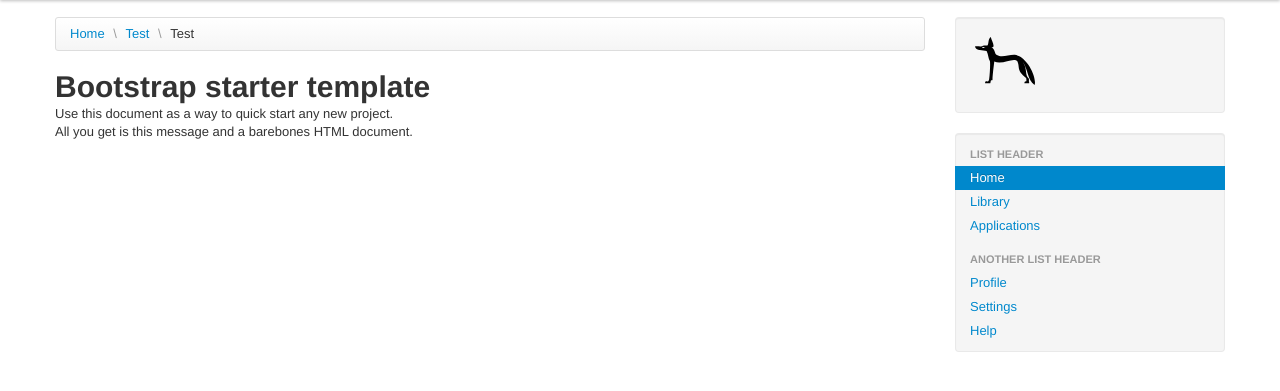
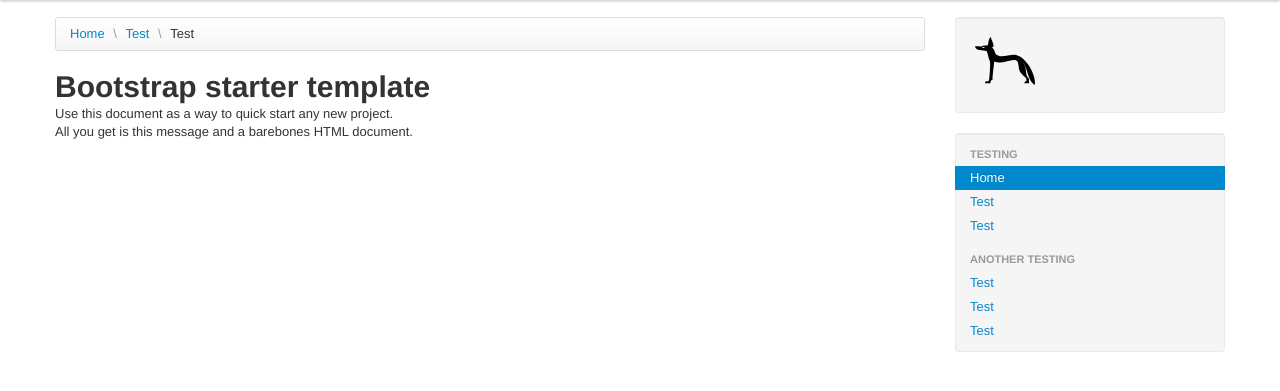
Before and after one commit to lazaret/anuket, a Python web app: template wepwawet/templates/index.mako in a window 1280 px wide. Shown: the part 43-434 px from the top of the page. Run offline with Mako, Linux system fonts and the light colour scheme; the template is opened without the code that fills it, so the values that code supplies are empty.

Commit message:
Better support for static assets in templates

```diff
--- a/wepwawet/templates/layout/base.mako
+++ b/wepwawet/templates/layout/base.mako
@@ -11,14 +11,15 @@
     <meta name="viewport" content="width=device-width, initial-scale=1.0">
     <meta name="description" content="">
     <meta name="author" content="">
-    <link rel="shortcut icon" href="static/img/favicon.ico">
-    <link rel="stylesheet" href="static/css/bootstrap.min.css">
-    <link rel="stylesheet" href="static/css/bootstrap-responsive.min.css">
-    <link rel="stylesheet" href="static/css/style.css">
+    <link rel="shortcut icon" href="${request.static_url('wepwawet:static/img/favicon.ico')}">
+    <link rel="stylesheet" href="${request.static_url('wepwawet:static/css/bootstrap.min.css')}">
+    <link rel="stylesheet" href="${request.static_url('wepwawet:static/css/bootstrap-responsive.min.css')}">
+    <link rel="stylesheet" href="${request.static_url('wepwawet:static/css/style.css')}">
 
     <!-- HTML5 shim, for IE6-8 support of HTML5 elements -->
     <!--[if lt IE 9]>
-      <script src="//html5shim.googlecode.com/svn/trunk/html5.js"></script>
+##      <script src="//html5shim.googlecode.com/svn/trunk/html5.js"></script>
+      <script src="${request.static_url('wepwawet:static/js/html5shim.js')}"></script>
     <![endif]-->
   </head>
 
@@ -35,18 +36,18 @@
       </article>
       <aside class="span3">
         <div class="well">
-          <h1><img src="static/img/wepwawet.svg" width=60>&nbsp;${brand_name}</h1>
+          <h1><img src="${request.static_url('wepwawet:static/img/wepwawet.svg')}" width=60>&nbsp;${brand_name}</h1>
         </div>
         <div style="padding: 8px 0pt;" class="well">
           <ul class="nav nav-list">
-            <li class="nav-header">List header</li>
+            <li class="nav-header">TESTING</li>
             <li class="active"><a href="#">Home</a></li>
-            <li><a href="#">Library</a></li>
-            <li><a href="#">Applications</a></li>
-            <li class="nav-header">Another list header</li>
-            <li><a href="#">Profile</a></li>
-            <li><a href="#">Settings</a></li>
-            <li><a href="#">Help</a></li>
+            <li><a href="#">Test</a></li>
+            <li><a href="#">Test</a></li>
+            <li class="nav-header">Another TESTING</li>
+            <li><a href="#">Test</a></li>
+            <li><a href="#">Test</a></li>
+            <li><a href="#">Test</a></li>
           </ul>
         </div>
       </aside>
@@ -56,8 +57,8 @@
     </footer>
 
     <!-- javascrip imports -->
-    <script src="static/js/jquery.min.js"></script>
-    <script src="static/js/bootstrap.min.js"></script>
+    <script src="${request.static_url('wepwawet:static/js/jquery.min.js')}"></script>
+    <script src="${request.static_url('wepwawet:static/js/bootstrap.min.js')}"></script>
 
     <script>$(function() {
       $('.dropdown-toggle').dropdown();}
```
